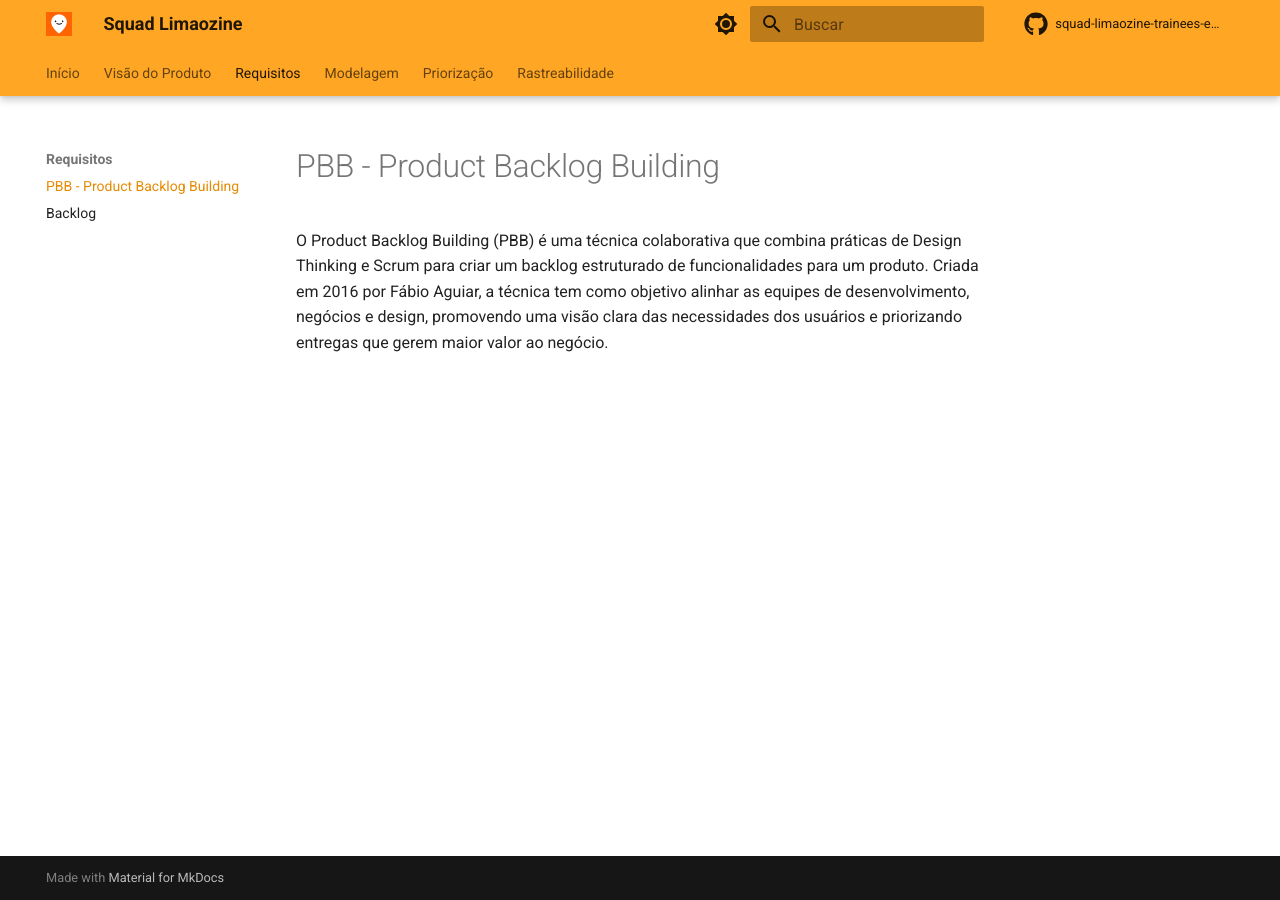
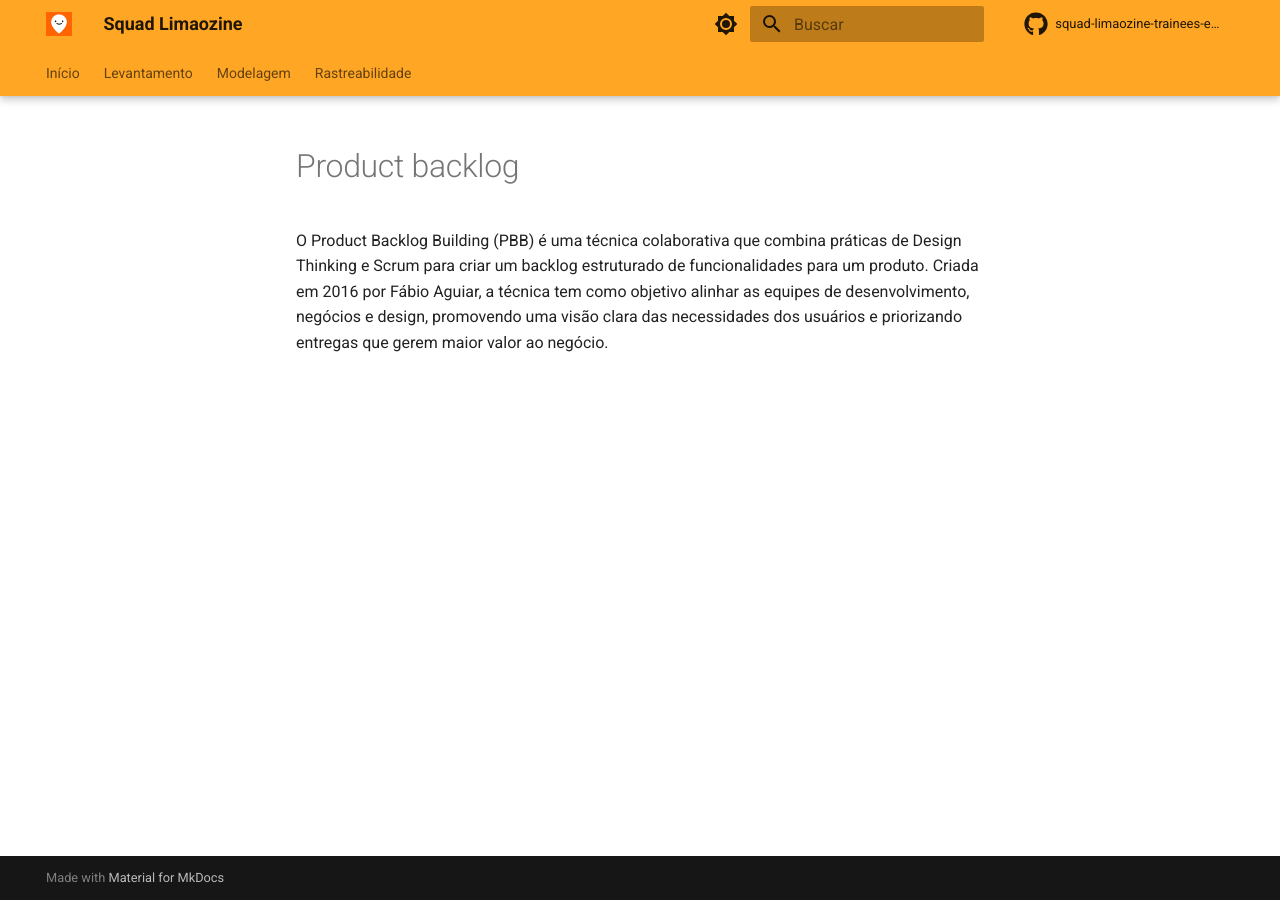
Before and after one commit to JeffersonSenaa/squad-limaozine-trainees-engNet, an MkDocs documentation site: the page built from docs/product-backlog.md, in a window 1280 px wide. Built offline with MkDocs 1.6.1 and Material for MkDocs 9.7.7, drawn with Linux system fonts in a browser that asks for light colours; comment, search, counter and statistics services are not loaded.

```diff
--- a/mkdocs.yml
+++ b/mkdocs.yml
@@ -16,6 +16,8 @@ theme:
         name: Switch to dark mode
 
     - scheme: slate
+      primary: orange
+      accent: indigo
       toggle:
         icon: material/brightness-4
         name: Switch to light mode
@@ -45,14 +47,12 @@ extra_css:
 
 nav:
   - Início: index.md
-  - Visão do Produto:
+  - Levantamento:
       - Visão do Produto: visao-produto.md
-      - Rich Picture: rich-picture.md
-  - Requisitos:
-      - PBB - Product Backlog Building: product-backlog.md
-      - Backlog: backlog.md
+      - Rich Picture/Brainstorm: rich-picture.md
   - Modelagem:
       - User Story Map: user-story.md
-  - Priorização:
-      - Moscow: moscow.md
+      - Product Backlog Building: pbb.md
+      - Priorização: moscow.md
+      - Backlog: backlog.md
   - Rastreabilidade: rastreabilidade.md
```
Also changed, not shown: README.md (+9 -2 lines), docs/index.md (+5 -3 lines).
